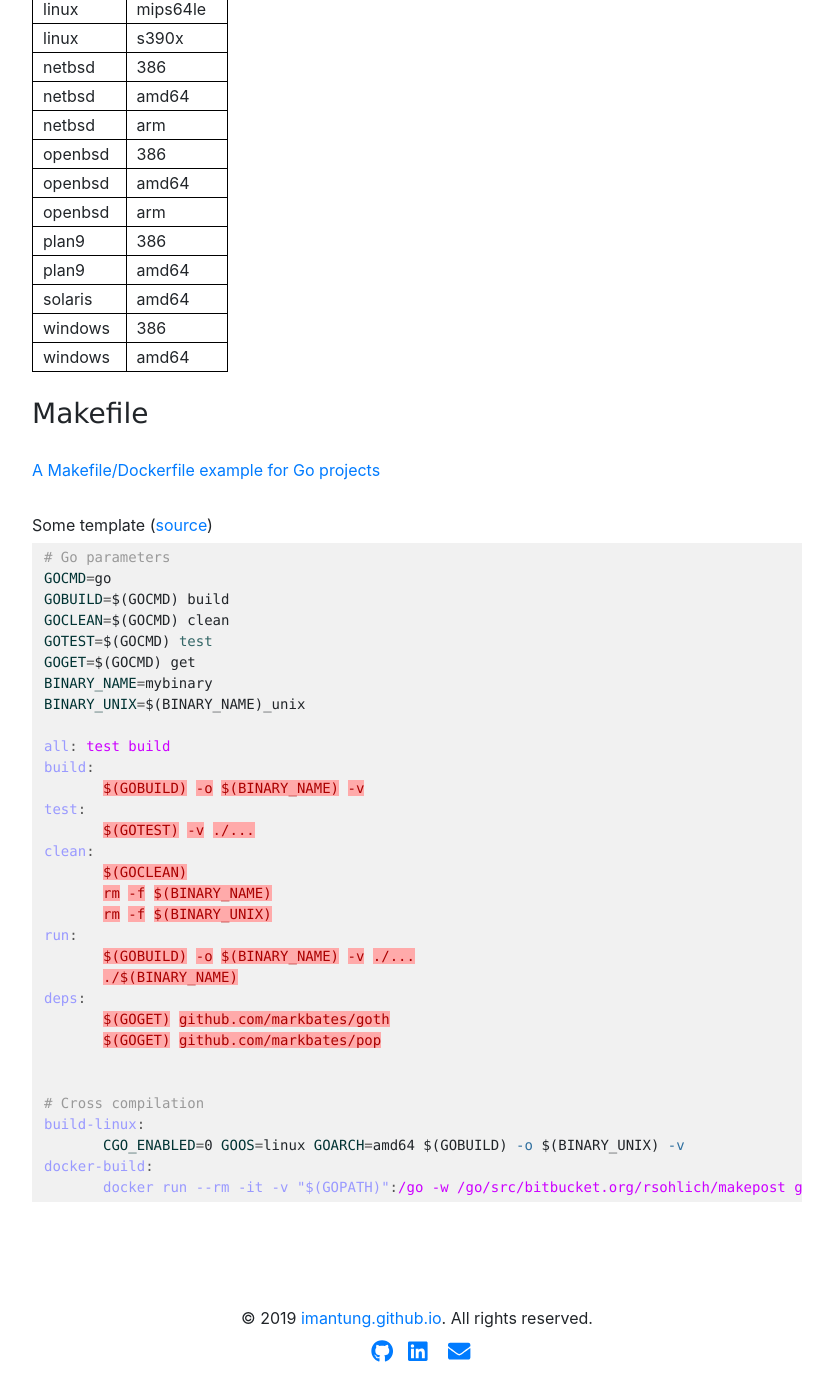
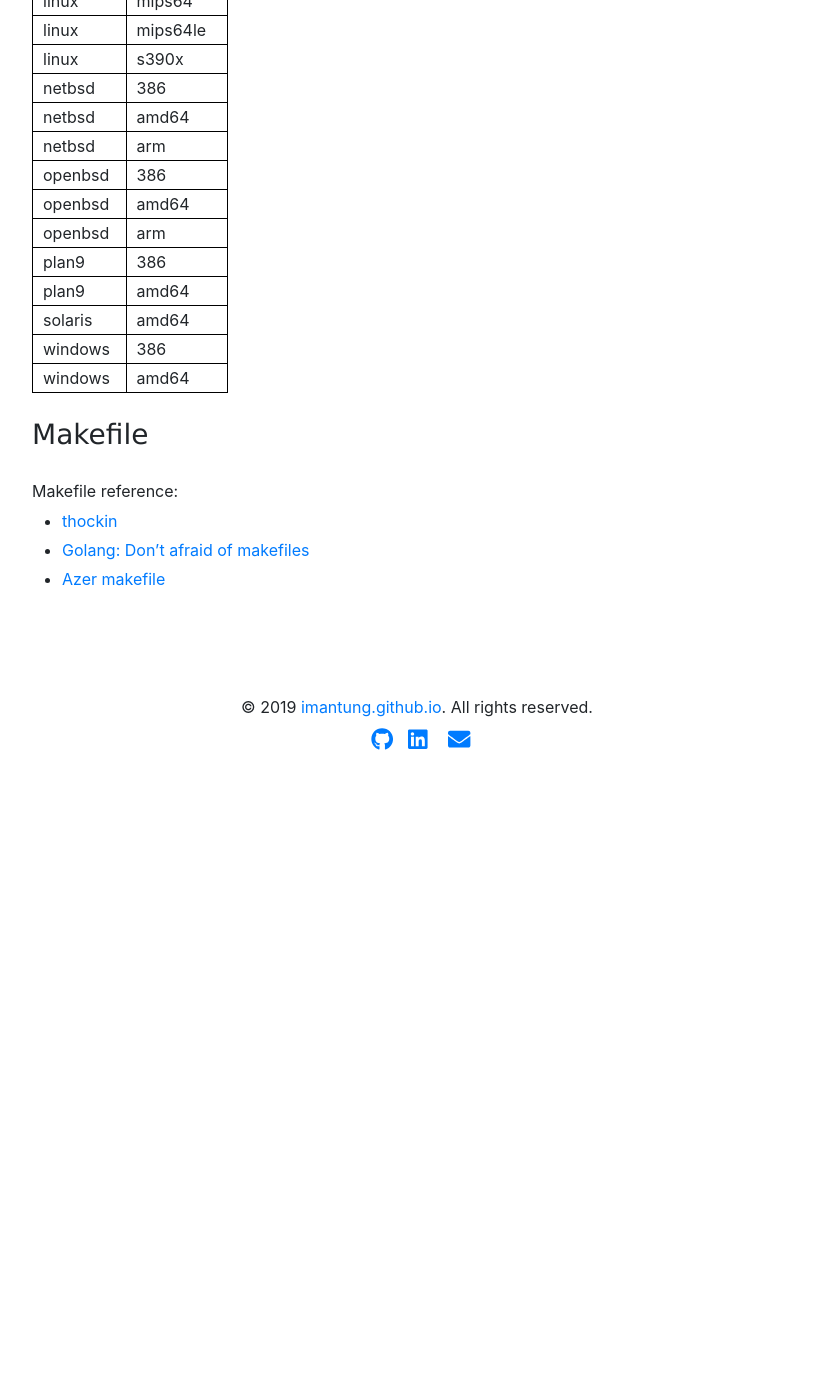
Before and after one commit to imantung/imantung.github.io, a Jekyll site: the page built from gist/go.md, in a window 1280 px wide and 1400 px high, scrolled down 3404 px. Shown: the whole window, without its empty margins (223-1056 px from the left). Built offline with Jekyll 4.4.1, drawn with Linux system fonts in a browser that asks for light colours; after the commit the page ends 4193 px from its top, so only the background shows below that; some of the changed text lies outside the part shown.

Commit message:
update content

````diff
--- a/gist/go.md
+++ b/gist/go.md
@@ -162,40 +163,7 @@ dep ensure -add github.com/foo/bar github.com/baz/quux
 
 ### Makefile
 
-[A Makefile/Dockerfile example for Go projects](https://github.com/thockin/go-build-template)
-
-Some template ([source](https://sohlich.github.io/post/go_makefile/))
-
-```makefile
-# Go parameters
-GOCMD=go
-GOBUILD=$(GOCMD) build
-GOCLEAN=$(GOCMD) clean
-GOTEST=$(GOCMD) test
-GOGET=$(GOCMD) get
-BINARY_NAME=mybinary
-BINARY_UNIX=$(BINARY_NAME)_unix
-
-all: test build
-build:
-       $(GOBUILD) -o $(BINARY_NAME) -v
-test:
-       $(GOTEST) -v ./...
-clean:
-       $(GOCLEAN)
-       rm -f $(BINARY_NAME)
-       rm -f $(BINARY_UNIX)
-run:
-       $(GOBUILD) -o $(BINARY_NAME) -v ./...
-       ./$(BINARY_NAME)
-deps:
-       $(GOGET) github.com/markbates/goth
-       $(GOGET) github.com/markbates/pop
-
-
-# Cross compilation
-build-linux:
-       CGO_ENABLED=0 GOOS=linux GOARCH=amd64 $(GOBUILD) -o $(BINARY_UNIX) -v
-docker-build:
-       docker run --rm -it -v "$(GOPATH)":/go -w /go/src/bitbucket.org/rsohlich/makepost golang:latest go build -o "$(BINARY_UNIX)" -v
-```
+Makefile reference:
+- [thockin](https://github.com/thockin/go-build-template)
+- [Golang: Don’t afraid of makefiles](https://sohlich.github.io/post/go_makefile/)
+- [Azer makefile](https://github.com/azer/go-makefile-example)
````
Also changed, not shown: other parts of gist/go.md (+1 -0 lines), gist/database.md (added, +9 -0 lines), gist/data-engineering.md (line endings or trailing spaces).
